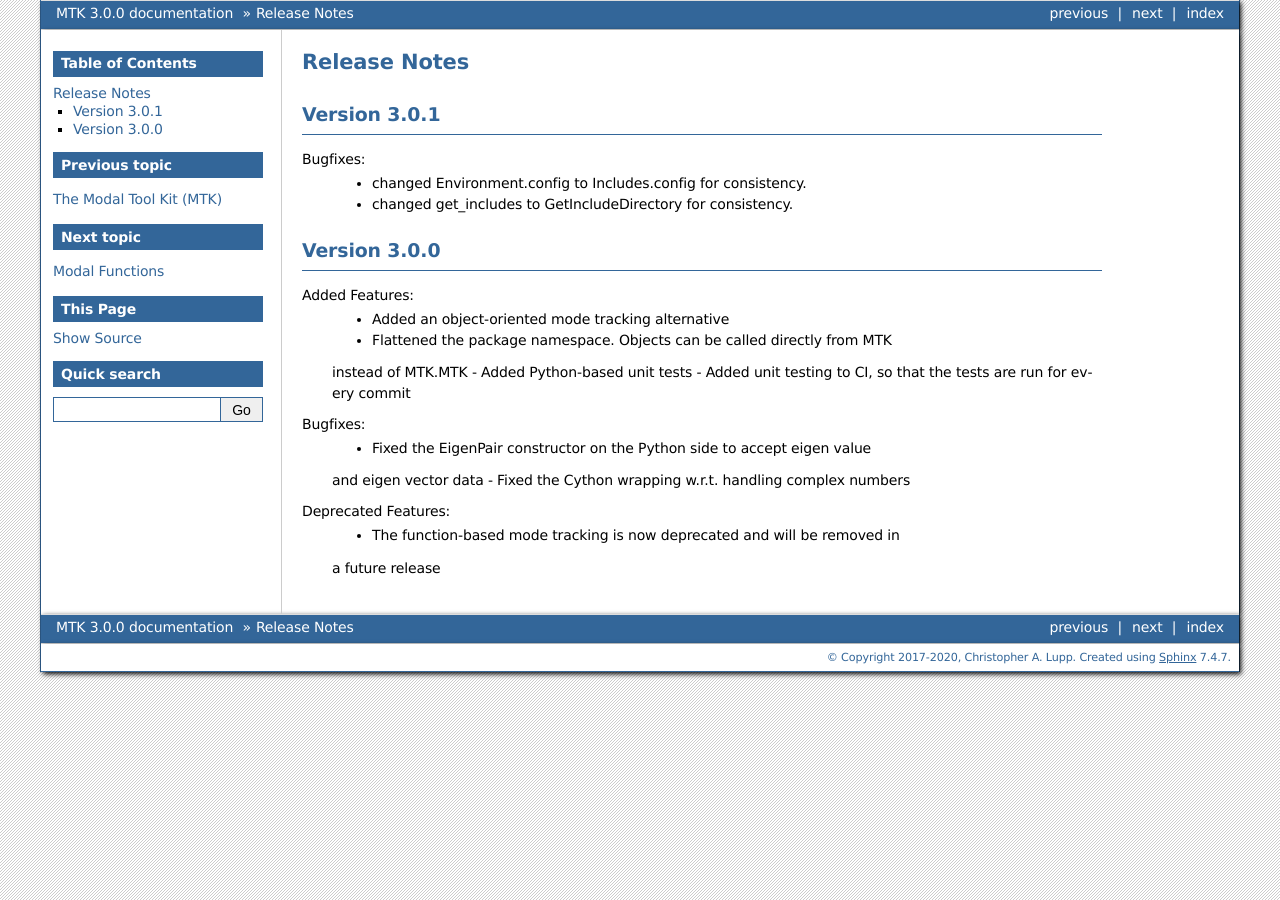
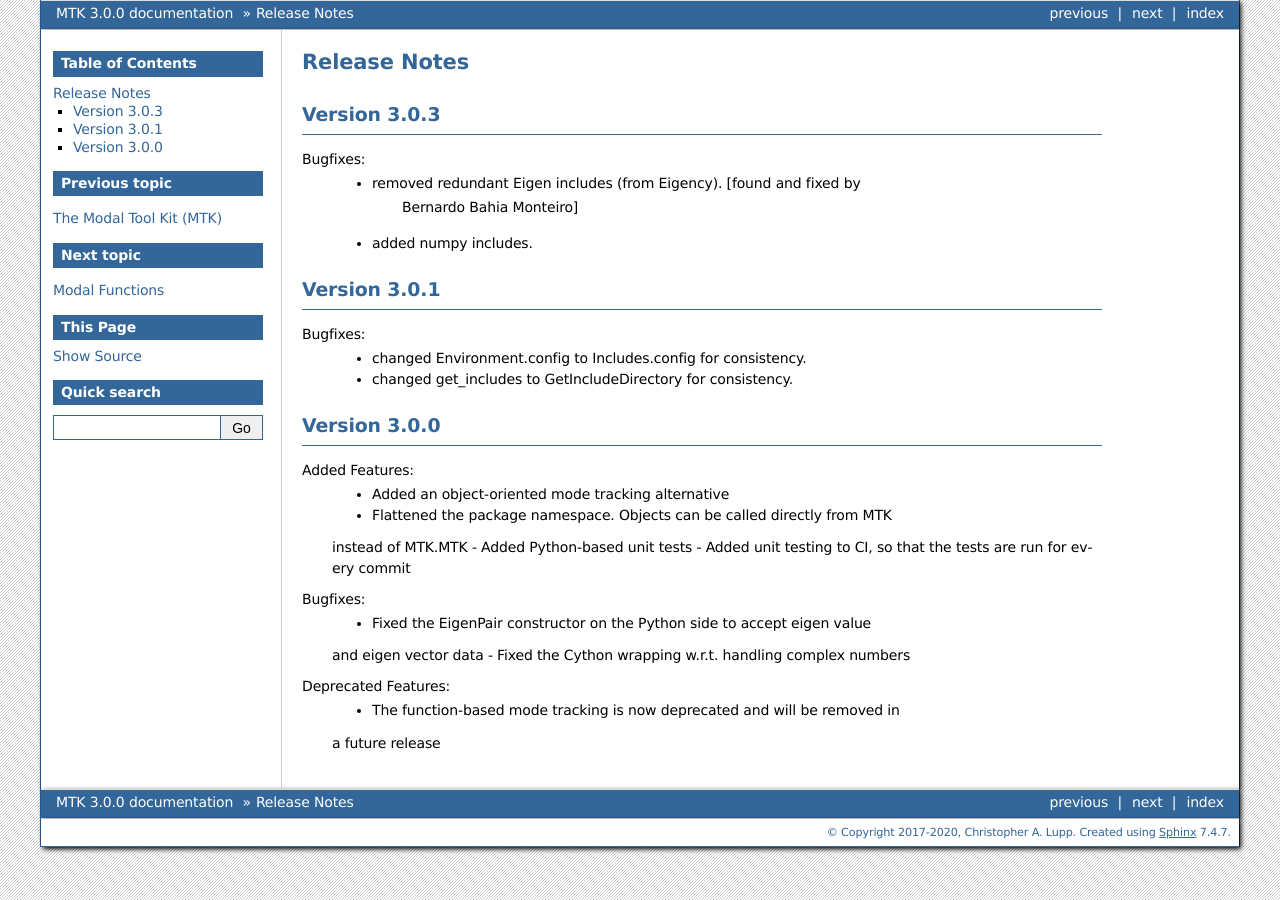
Before and after one commit to chrislupp/MTK, a Sphinx documentation site: the page built from doc/src/general/release_notes.rst, in a window 1280 px wide. Built offline with Sphinx 7.4.7, drawn with Linux system fonts in a browser that asks for light colours.

Commit message:
release notes and version number

```diff
--- a/doc/src/general/release_notes.rst
+++ b/doc/src/general/release_notes.rst
@@ -1,5 +1,14 @@
 Release Notes
 =============
+
+
+Version 3.0.3
+-------------
+
+Bugfixes:
+    - removed redundant Eigen includes (from Eigency). [found and fixed by
+        Bernardo Bahia Monteiro]
+    - added numpy includes.
 
 
 Version 3.0.1
--- a/setup.py
+++ b/setup.py
@@ -80,7 +80,7 @@ for e in exts:
     e.cython_directives = {"embedsignature": True, "binding":True}
 
 setup(name='modaltoolkit',
-    version='3.0.0',
+    version='3.0.3',
     description='Modal Tool Kit',
     author='Christopher A. Lupp',
     author_email='clupp@umich.edu',
```
